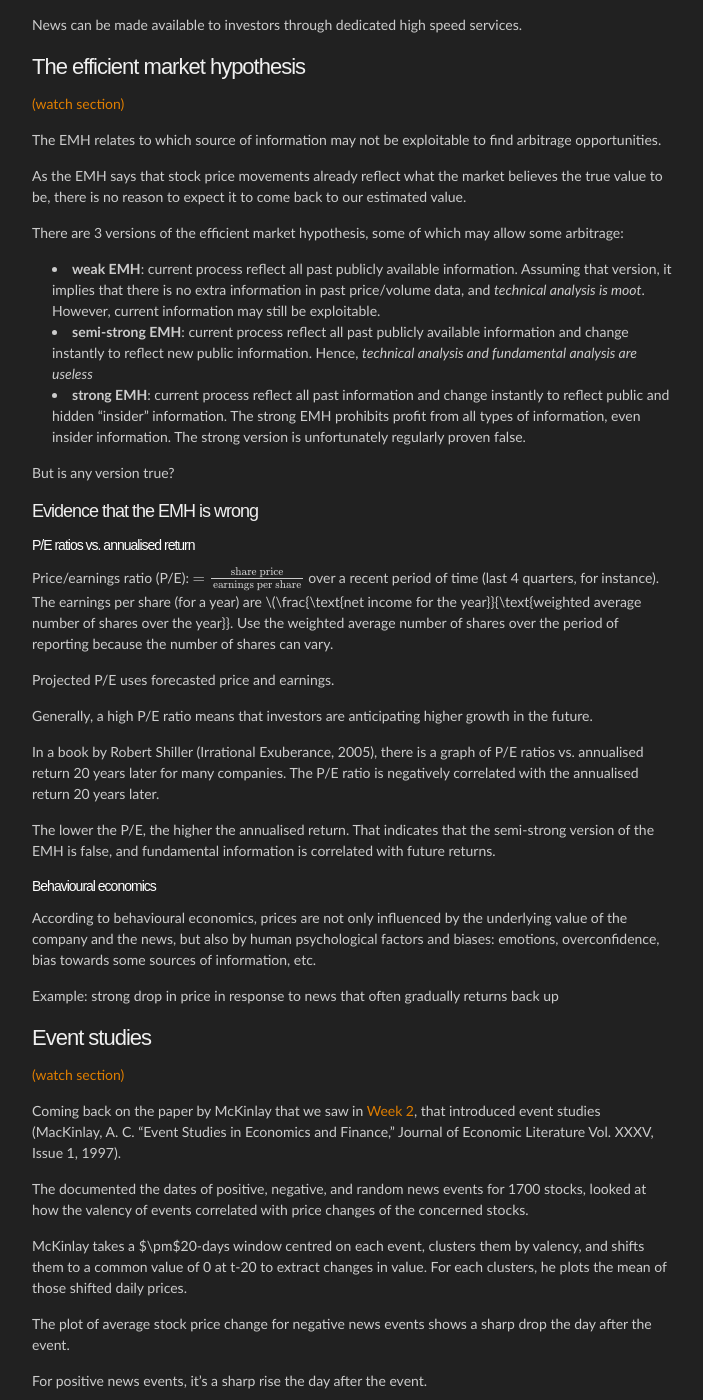
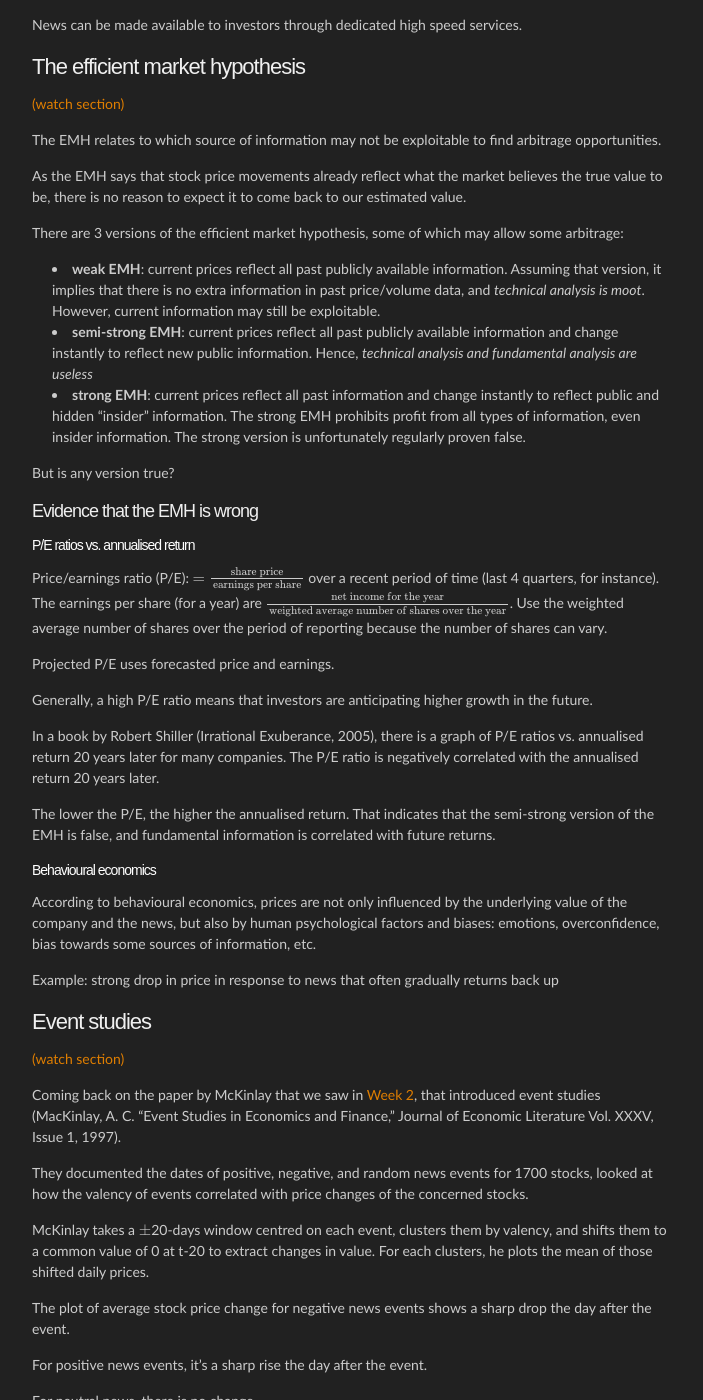
Before and after one commit to agravier/agravier.github.io, a Jekyll site: the page built from etc/notes/ci1-coursera/notes04.md, in a window 1280 px wide and 1400 px high, scrolled down 782 px. Shown: the whole window, without its empty margins (288-991 px from the left). Built offline with Jekyll 4.4.1, drawn with Linux system fonts in a browser that asks for light colours; Markdown is read by kramdown in place of the engine named in the settings; formulas are drawn with MathJax 3; comment, search, counter and statistics services are not loaded; some of the changed text lies outside the part shown.

Commit message:
Fix typos in week 4 of Coursera comp invest.

```diff
--- a/etc/notes/ci1-coursera/notes04.md
+++ b/etc/notes/ci1-coursera/notes04.md
@@ -42,9 +42,9 @@ As the EMH says that stock price movements already reflect what the market belie
 
 There are 3 versions of the efficient market hypothesis, some of which may allow some arbitrage:
 
-* **weak EMH**: current process reflect all past publicly available information. Assuming that version, it implies that there is no extra information in past price/volume data, and *technical analysis is moot*. However, current information may still be exploitable.
-* **semi-strong EMH**: current process reflect all past publicly available information and change instantly to reflect new public information. Hence, *technical analysis and fundamental analysis are useless*
-* **strong EMH**: current process reflect all past information and change instantly to reflect public and hidden "insider" information. The strong EMH prohibits profit from all types of information, even insider information. The strong version is unfortunately regularly proven false.
+* **weak EMH**: current prices reflect all past publicly available information. Assuming that version, it implies that there is no extra information in past price/volume data, and *technical analysis is moot*. However, current information may still be exploitable.
+* **semi-strong EMH**: current prices reflect all past publicly available information and change instantly to reflect new public information. Hence, *technical analysis and fundamental analysis are useless*
+* **strong EMH**: current prices reflect all past information and change instantly to reflect public and hidden "insider" information. The strong EMH prohibits profit from all types of information, even insider information. The strong version is unfortunately regularly proven false.
 
 But is any version true?
 
@@ -52,7 +52,7 @@ But is any version true?
 
 #####  P/E ratios vs. annualised return
 
-Price/earnings ratio (P/E): \\(=\frac{\text{share price}}{\text{earnings per share}}\\) over a recent period of time (last 4 quarters, for instance). The earnings per share (for a year) are \\(\frac{\text{net income for the year}}{\text{weighted average number of shares over the year}}. Use the weighted average number of shares over the period of reporting because the number of shares can vary.
+Price/earnings ratio (P/E): \\(=\frac{\text{share price}}{\text{earnings per share}}\\) over a recent period of time (last 4 quarters, for instance). The earnings per share (for a year) are \\(\frac{\text{net income for the year}}{\text{weighted average number of shares over the year}}\\). Use the weighted average number of shares over the period of reporting because the number of shares can vary.
 
 Projected P/E uses forecasted price and earnings.
 
@@ -73,9 +73,9 @@ Example: strong drop in price in response to news that often gradually returns b
 
 Coming back on the paper by McKinlay that we saw in [Week 2](notes02.html), that introduced event studies (MacKinlay, A. C. “Event Studies in Economics and Finance,” Journal of Economic Literature Vol. XXXV, Issue 1, 1997).
 
-The documented the dates of positive, negative, and random news events for 1700 stocks, looked at how the valency of events correlated with price changes of the concerned stocks.
+They documented the dates of positive, negative, and random news events for 1700 stocks, looked at how the valency of events correlated with price changes of the concerned stocks.
 
-McKinlay takes a $\pm$20-days window centred on each event, clusters them by valency, and shifts them to a common value of 0 at t-20 to extract changes in value. For each clusters, he plots the mean of those shifted daily prices.
+McKinlay takes a \\(\pm\\)20-days window centred on each event, clusters them by valency, and shifts them to a common value of 0 at t-20 to extract changes in value. For each clusters, he plots the mean of those shifted daily prices.
 
 The plot of average stock price change for negative news events shows a sharp drop the day after the event.
 
@@ -90,7 +90,7 @@ Before the event, the stock price drifts in the direction of the sharp change. I
 
 For negative events, the sharp negative reaction is followed by a recovery. For good news, the surge in price is not followed by a negative rebound, it just levels off. However, without confidence intervals, it's hard to be sure about those things.
 
-Part of QSDK includes code to do event studies. Given several stocks' price history and an event at time *t*, the event study function of QSDK goes through each stock's history to the event time, cuts off a centred window around it, aligns all histories on that event, and takes the mean of all those centred histories and draws a char with it. It draws standard deviation error bars around each point.
+Part of QSDK includes code to do event studies. Given several stocks' price history and an event at time *t*, the event study function of QSDK goes through each stock's history to the event time, cuts off a centred window around it, aligns all histories on that event, and takes the mean of all those centred histories and draws a chart with it. It draws standard deviation error bars around each point.
 
 Such chart allows to quantitatively test the hypothesis that a particular event affects prices. If the error is small, we can predict that that "kind" of event will likely result in the same price reaction, in the future.
 
@@ -115,7 +115,7 @@ Then, it determines if an event occurs. An event is said to occur if a stock goe
 
 <div class="highlight"><pre><code>
 for each (symbol x timestamp):
-  let [ $s_t$ the price of the symbol today (i.e. for current timestamp),
+  let [ s_t the price of the symbol today (i.e. for current timestamp),
         s_{t-1} the price of the symbol yesterday,
         m_t the price of the market today,
         m_{t-1} the price of the market yesterday ] in
```
Also changed, not shown: other parts of etc/notes/ci1-coursera/notes04.md (+1 -1 lines).
